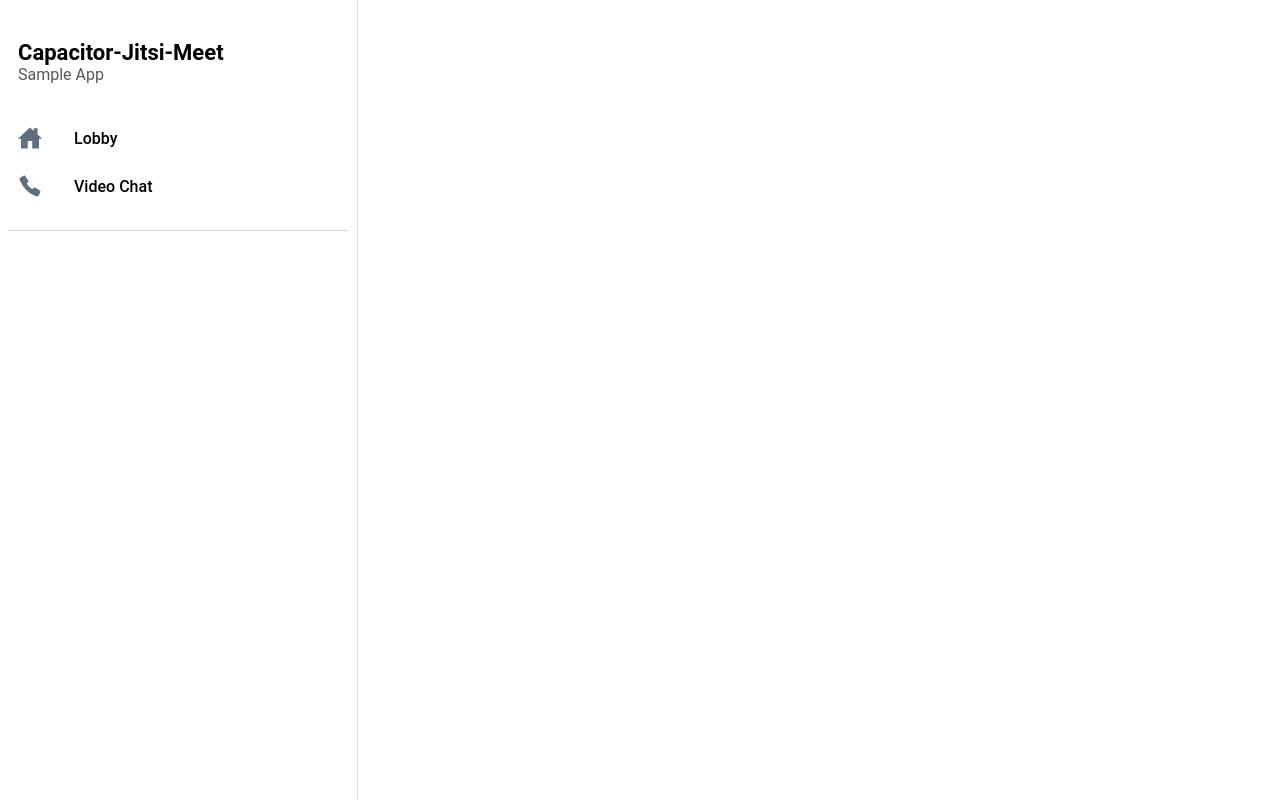
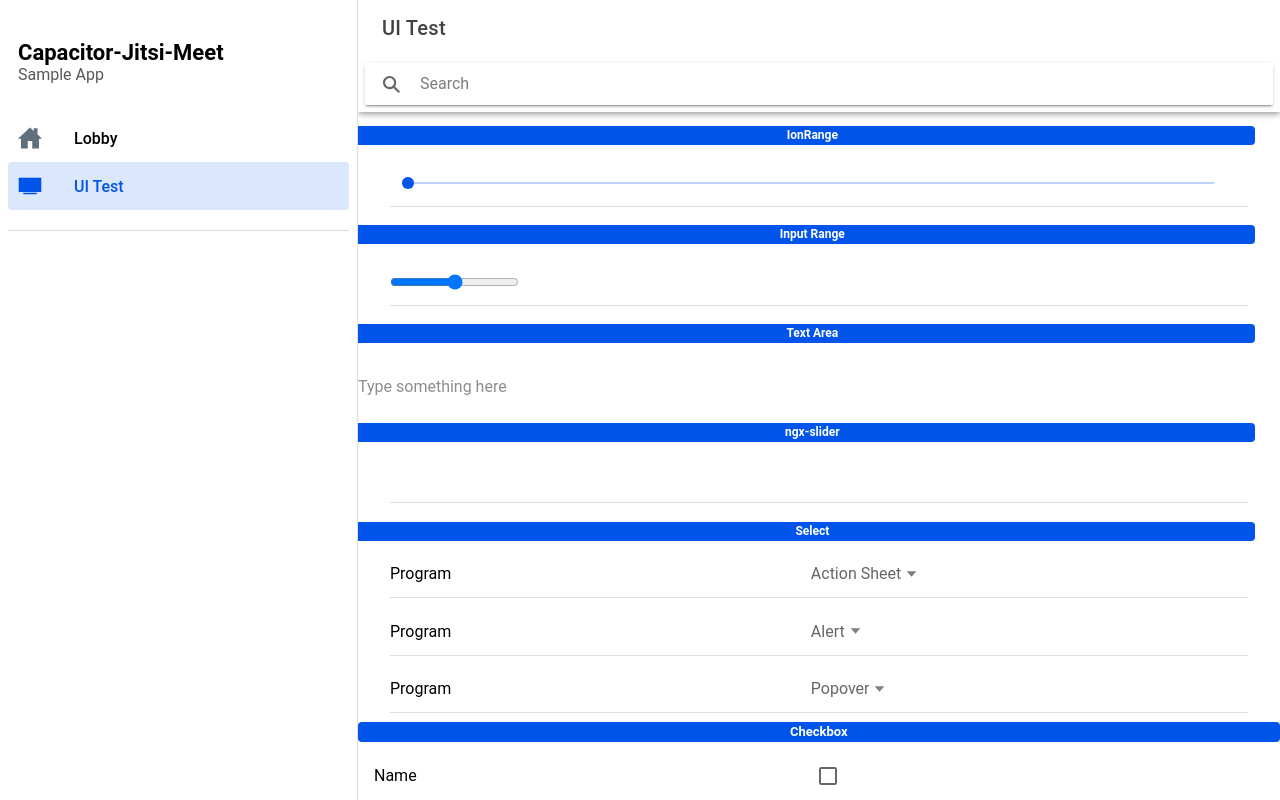
Before and after one commit to calvinckho/react-capacitor-jitsi-meet-sample, a React (Vite) app: page /Design in a window 1280 px wide. Built offline with nearby package versions, Linux system fonts and the light colour scheme.

Commit message:
add UI Test page

```diff
--- a/src/App.tsx
+++ b/src/App.tsx
@@ -4,6 +4,7 @@
 import Menu from './components/Menu';
 import VideoContainer from './components/VideoContainer';
 import LobbyContainer from "./components/LobbyContainer";
+import DesignSystemContainer from "./components/DesignSystemContainer";
 
 
 /* Core CSS required for Ionic components to work properly */
@@ -54,6 +55,9 @@
               <Route path="/Video" exact={true}>
                 <VideoContainer />
               </Route>
+              <Route path="/Design" exact={true}>
+                <DesignSystemContainer />
+              </Route>
             </IonRouterOutlet>
           </IonSplitPane>
         </IonReactRouter>
--- /dev/null
+++ b/src/components/DesignSystemContainer.css
@@ -0,0 +1,178 @@
+.color-box {
+    margin: 10px 10px 5px;
+    width: 125px;
+    height: 99px;
+}
+
+.badge-label {
+    font-size: 12px;
+    position: relative;
+    margin-top: 5px;
+    left: -25px;
+    padding-left: 41px;
+    z-index: 5;
+}
+
+.profile-row {
+    padding: 6px 0;
+}
+
+.profile-card {
+    width: 100%;
+    margin: 0 5px;
+    padding: 10px 0;
+}
+
+.message-container {
+    margin-left: 16px;
+//width: 80%;
+}
+
+.message-detail {
+    color: grey;
+    overflow: hidden;
+    font-size: 10px;
+    line-height: 12px;
+    margin: 4px 0 0 0;
+}
+
+.content-grid {
+    padding: 0;
+}
+
+.completed_percentage {
+//width: 40px;
+    font-weight: 500;
+    font-size: 18px;
+    line-height: 21px;
+    //color: var(--ion-color-button1);
+}
+
+.content-container {
+    margin: 5px auto;
+    max-width: 936px;
+}
+
+.content-grid {
+    padding: 0;
+}
+
+.section {
+    --min-height: 26px;
+    --background: transparent;
+
+    .section-label {
+        font-size: 15px;
+    }
+}
+
+.section-card {
+    height: 100%;
+}
+
+.mobile-card {
+    box-shadow: none;
+    border-radius: 0;
+    margin: 0;
+}
+
+.program-slides {
+    padding: 10px 5px;
+    background-color: transparent;
+
+//margin-top: 20px;
+    .swiper-container {
+        height: 100%;
+    }
+    .swiper-slide {
+        display: flex;
+        flex-direction: column;
+        align-items: center;
+        justify-content: center;
+    }
+
+    .swiper-wrapper {
+        align-items: center;
+    }
+}
+
+.program-slide {
+    width: 150px !important;
+}
+
+.program-card {
+    height: 100%;
+    width: 100%;
+    object-fit: contain;
+    margin: 0 3%;
+}
+
+.grid-program-card {
+    height: 100px;
+    width: 133px;
+    object-fit: contain;
+    margin: 0 3%;
+}
+
+.program-photo-container {
+    height: 100px;
+    overflow: hidden;
+//border-radius: 50%;
+//margin: 5% auto;
+}
+
+.program-photo {
+    object-fit: cover;
+    cursor: pointer;
+//opacity: 50%;
+    height: 100%;
+    width: 100%;
+    margin: auto;
+    display: block;
+//max-height: 200px;
+}
+
+.program-name {
+    position: absolute;
+    bottom: 2%;
+    left: 2%;
+    color: white;
+    font-size: 12px;
+    cursor: pointer;
+    z-index: 15;
+}
+
+.column {
+    width: 100px;
+    padding-top: 10px;
+    padding-bottom: 10px;
+
+    .insight-person-avatar {
+        margin: 0 auto;
+    }
+
+    .insight-person-label {
+        margin: 5px auto 0 auto;
+        color: grey;
+        font-size: 12px;
+    }
+}
+
+.program {
+    width: 12%;
+    text-align: center;
+}
+
+.progress {
+    text-align: center;
+    width: 20%; // 32%
+}
+
+.last-date {
+    text-align: center;
+    width: 18%;
+}
+
+.small-font {
+    font-size: 12px;
+}
--- /dev/null
+++ b/src/components/DesignSystemContainer.jsx
@@ -0,0 +1,96 @@
+import React from "react";
+import {
+    IonButton,
+    IonGrid,
+    IonRow,
+    IonList,
+    IonLabel,
+    isPlatform,
+    IonButtons,
+    IonHeader,
+    IonToolbar,
+    IonMenuToggle,
+    IonSelect,
+    IonSelectOption,
+    IonContent,
+    IonTitle,
+    IonBadge,
+    IonItem,
+    IonRange,
+    IonCheckbox, IonTextarea, IonPage, IonMenuButton, IonSearchbar
+} from '@ionic/react';
+import './DesignSystemContainer.css';
+import { useHistory } from "react-router-dom";
+
+const DesignSystemContainer = () => {
+
+    return (
+        <IonPage>
+            <IonHeader>
+                <IonToolbar>
+                    <IonButtons slot="start">
+                        <IonMenuButton />
+                    </IonButtons>
+                    <IonTitle>UI Test</IonTitle>
+                </IonToolbar>
+                <IonToolbar>
+                    <IonSearchbar></IonSearchbar>
+                </IonToolbar>
+            </IonHeader>
+            <IonBadge className="badge-label">IonRange</IonBadge>
+            <IonToolbar>
+                <IonItem className="ion-justify-content-evenly ion-padding-horizontal">
+                    <IonRange></IonRange>
+                </IonItem>
+            </IonToolbar>
+            <IonBadge className="badge-label">Input Range</IonBadge>
+            <IonToolbar>
+                <IonItem className="ion-justify-content-evenly ion-padding-horizontal">
+                    <input type="range"/>
+                </IonItem>
+            </IonToolbar>
+            <IonBadge className="badge-label">Text Area</IonBadge>
+            <IonToolbar>
+                <IonTextarea autoGrow={true} rows={"1"} placeholder="Type something here"></IonTextarea>
+            </IonToolbar>
+            <IonBadge className="badge-label">ngx-slider</IonBadge>
+            <IonToolbar>
+                <IonItem className="ion-justify-content-evenly ion-padding-horizontal">
+                   {/* <ngx-slider
+                    [(value)]="value" [options]="options"></ngx-slider>*/}
+                </IonItem>
+            </IonToolbar>
+            <IonBadge className="badge-label">Select</IonBadge>
+            <IonItem className="ion-justify-content-evenly ion-padding-horizontal">
+                <IonLabel>Program</IonLabel>
+                <IonSelect placeholder="Action Sheet" hidden id={"addSelect"} interface="action-sheet" interfaceOptions="{header: 'Program'}">
+                    <IonSelectOption>Option 1</IonSelectOption>
+                    <IonSelectOption>Option 2</IonSelectOption>
+                </IonSelect>
+            </IonItem>
+            <IonItem className="ion-justify-content-evenly ion-padding-horizontal">
+                <IonLabel>Program</IonLabel>
+                <IonSelect placeholder="Alert" hidden id={"addSelect"} interface="alert" interfaceOptions="{header: 'Program'}">
+                    <IonSelectOption>Option 1</IonSelectOption>
+                    <IonSelectOption>Option 2</IonSelectOption>
+                </IonSelect>
+            </IonItem>
+            <IonItem className="ion-justify-content-evenly ion-padding-horizontal">
+                <IonLabel>Program</IonLabel>
+                <IonSelect placeholder="Popover" hidden id={"addSelect"} interface="popover" interfaceOptions="{header: 'Program'}">
+                    <IonSelectOption>Option 1</IonSelectOption>
+                    <IonSelectOption>Option 2</IonSelectOption>
+                </IonSelect>
+            </IonItem>
+            <IonBadge>Checkbox</IonBadge>
+            <IonItem lines={"none"}>
+                <IonLabel>Name</IonLabel>
+                <IonCheckbox></IonCheckbox>
+            </IonItem>
+</IonPage>
+
+)
+    ;
+};
+
+export default DesignSystemContainer;
--- a/src/components/Menu.tsx
+++ b/src/components/Menu.tsx
@@ -23,7 +23,7 @@
   paperPlaneOutline,
   paperPlaneSharp,
   trashOutline,
-  trashSharp,
+  trashSharp, tvOutline, tvSharp,
   warningOutline,
   warningSharp
 } from 'ionicons/icons';
@@ -42,12 +42,18 @@
     url: '/Lobby',
     iosIcon: homeOutline,
     mdIcon: homeSharp
-  },
+  },/*
   {
     title: 'Video Chat',
     url: '/Video',
     iosIcon: callOutline,
     mdIcon: callSharp
+  },*/
+  {
+    title: 'UI Test',
+    url: '/Design',
+    iosIcon: tvOutline,
+    mdIcon: tvSharp
   }
 ];
 
--- a/src/components/VideoContainer.jsx
+++ b/src/components/VideoContainer.jsx
@@ -1,5 +1,5 @@
 import React from "react";
-import { IonButton, IonGrid, IonRow, IonList, IonLabel, isPlatform } from '@ionic/react';
+import {IonButton, IonGrid, IonRow, IonList, IonLabel, isPlatform, IonPage} from '@ionic/react';
 import {Jitsi} from "capacitor-jitsi-meet";
 import { useHistory } from "react-router-dom";
 
@@ -95,7 +95,7 @@
     }, []);
 
     if (isPlatform('cordova')) { // native device, open jitsi capacitor plugin
-        return <div className="full-height">
+        return <IonPage className="full-height">
             <IonGrid className="full-height">
                 <IonRow className="full-height ion-justify-content-center ion-align-items-center">
                     <IonList class="ion-padding">
@@ -111,7 +111,7 @@
                     </IonList>
                 </IonRow>
             </IonGrid>
-        </div>
+        </IonPage>
     } else {
         return <div id={jitsiContainerId} style={{ height: 720, width: "100%" }} />;
     }
```
